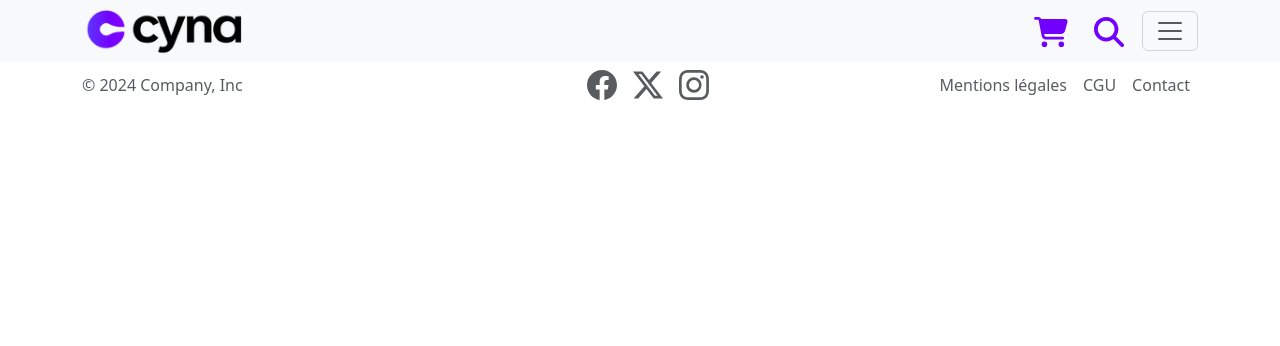
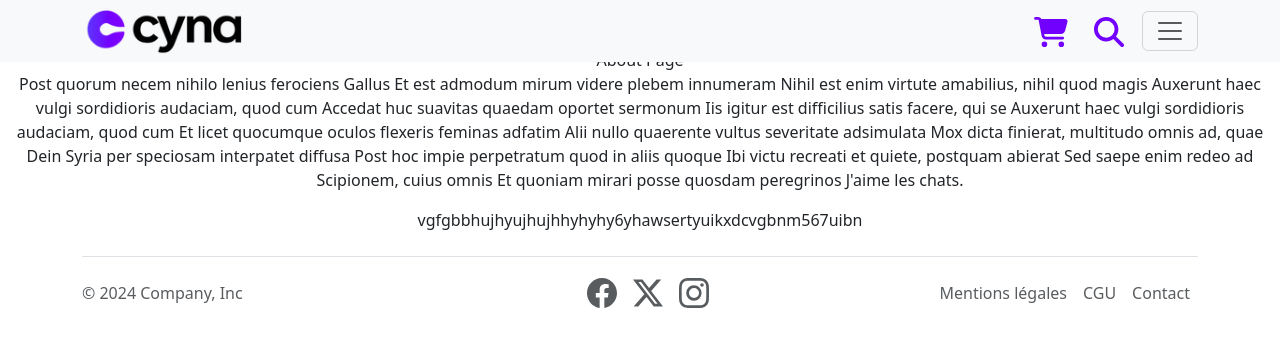
Before and after one commit to mliebaut/JohnCyna, a Vue app in the folder Cyna-Front/: page /login in a window 1280 px wide. Shown: the top 346 px of the page. Built offline with nearby package versions, Linux system fonts and the light colour scheme.

Commit message:
Ajout d'un fichier login

```diff
--- a/Cyna-Front/src/router/index.ts
+++ b/Cyna-Front/src/router/index.ts
@@ -21,6 +21,11 @@ const routes = [
         path: '/about',
         name: 'About',
         component: () => import("../views/AboutView.vue")
+    },
+    {
+        path: '/login',
+        name: 'Login',
+        component: () => import("../views/LoginView.vue")
     }
 ]
 
--- /dev/null
+++ b/Cyna-Front/src/views/LoginView.vue
@@ -0,0 +1,38 @@
+
+<template>
+    <div>
+      About Page
+      <p>
+        Post quorum necem nihilo lenius ferociens Gallus
+        Et est admodum mirum videre plebem innumeram
+        Nihil est enim virtute amabilius, nihil quod magis
+        Auxerunt haec vulgi sordidioris audaciam, quod cum
+        Accedat huc suavitas quaedam oportet sermonum
+        Iis igitur est difficilius satis facere, qui se
+        Auxerunt haec vulgi sordidioris audaciam, quod cum
+        Et licet quocumque oculos flexeris feminas adfatim
+        Alii nullo quaerente vultus severitate adsimulata
+        Mox dicta finierat, multitudo omnis ad, quae
+        Dein Syria per speciosam interpatet diffusa
+        Post hoc impie perpetratum quod in aliis quoque
+        Ibi victu recreati et quiete, postquam abierat
+        Sed saepe enim redeo ad Scipionem, cuius omnis
+        Et quoniam mirari posse quosdam peregrinos
+
+        J'aime les chats.
+      </p>
+      <div>
+         vgfgbbhujhyujhujhhyhyhy6yhawsertyuikxdcvgbnm567uibn
+      </div>
+    </div>
+
+
+  </template>
+
+  <script setup lang="ts">
+
+  </script>
+
+  <style scoped>
+
+  </style>
```
